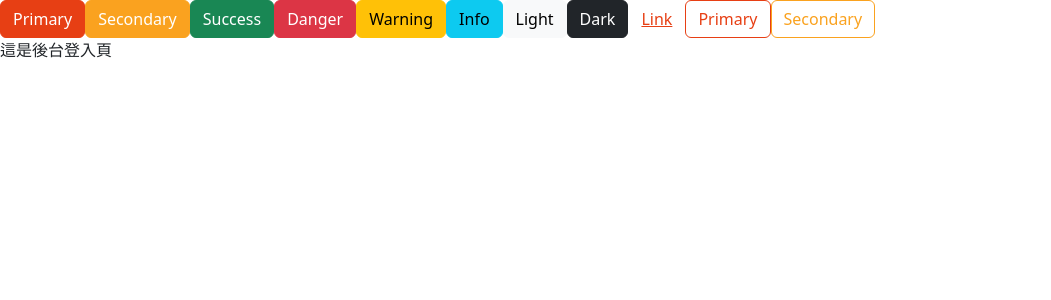
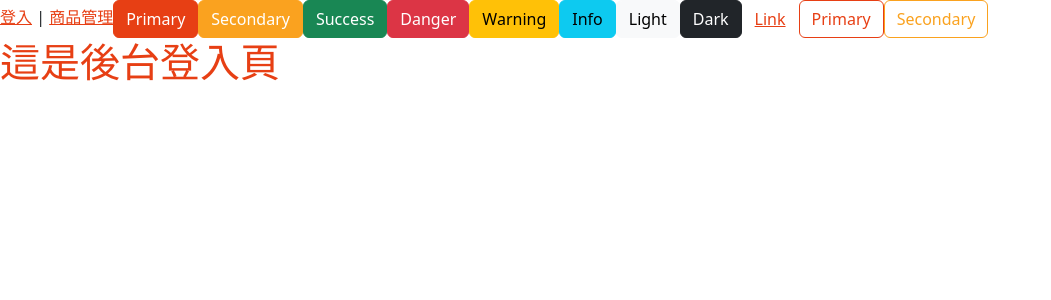
Before and after one commit to fafamia/admin-healthy-food, a Vue app: page / in a window 1280 px wide. Shown: the top 300 px of the page, without its empty margins (0-1051 px from the left). Built offline with nearby package versions, Linux system fonts and the light colour scheme.

Commit message:
更新scss引入方式

```diff
--- a/src/App.vue
+++ b/src/App.vue
@@ -1,5 +1,7 @@
 
 <template>
+  <router-link to="/">登入</router-link> |
+  <router-link to="/products">商品管理</router-link>
   <button type="button" class="btn btn-primary">Primary</button>
   <button type="button" class="btn btn-secondary">Secondary</button>
   <button type="button" class="btn btn-success">Success</button>
@@ -23,3 +25,7 @@ export default {
   },
 }
 </script>
+
+<style lang="scss">
+@import "@/assets/scss/main.scss";
+</style>
--- a/src/main.js
+++ b/src/main.js
@@ -6,7 +6,7 @@ import App from './App.vue'
 import router from './router'
 
 
-import './assets/scss/main.scss'
+// import './assets/scss/main.scss'
 
 
 const app = createApp(App)
--- a/src/views/LoginView.vue
+++ b/src/views/LoginView.vue
@@ -1,5 +1,5 @@
 <template>
   <div class="login">
-    這是後台登入頁
+    <h1 class="primary">這是後台登入頁</h1>
   </div>
 </template>
--- a/vite.config.js
+++ b/vite.config.js
@@ -12,5 +12,14 @@ export default defineConfig({
     alias: {
       '@': fileURLToPath(new URL('./src', import.meta.url))
     }
-  }
+  },
+  css: {
+    preprocessorOptions: {
+      scss: {
+        additionalData: `
+                    @import "./src/assets/scss/main.scss";
+                `,
+      }
+    },
+  },
 })
```
